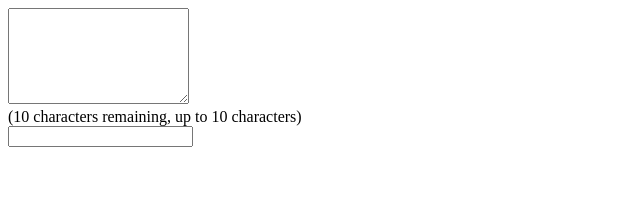
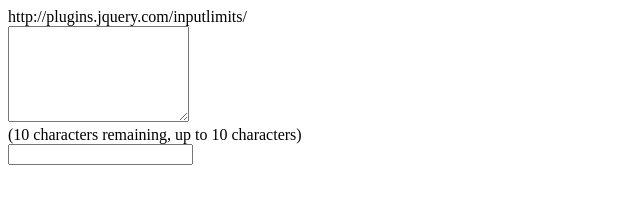
Before and after one commit to dirkliu/learn-javascript, a website: page input-limit/index.html in a window 1280 px wide. Shown: the whole page, without its empty margins (0-640 px from the left). Drawn offline with nearby package versions, Linux system fonts and the light colour scheme.

Commit message:
input limit

```diff
--- a/input-limit/index.html
+++ b/input-limit/index.html
@@ -5,6 +5,7 @@
     <title>input limit</title>
 </head>
 <body>
+  <div>http://plugins.jquery.com/inputlimits/</div>
   <textarea class="inputlimits-input" rows="6"></textarea>
   <input type="text"/>
 <script src="https://cdn.bootcss.com/jquery/3.2.1/jquery.js"></script>
```
